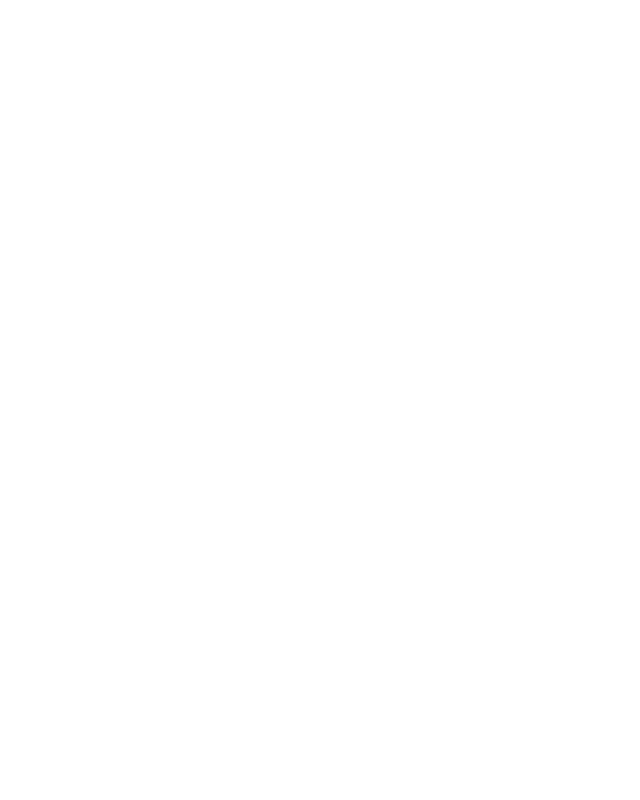
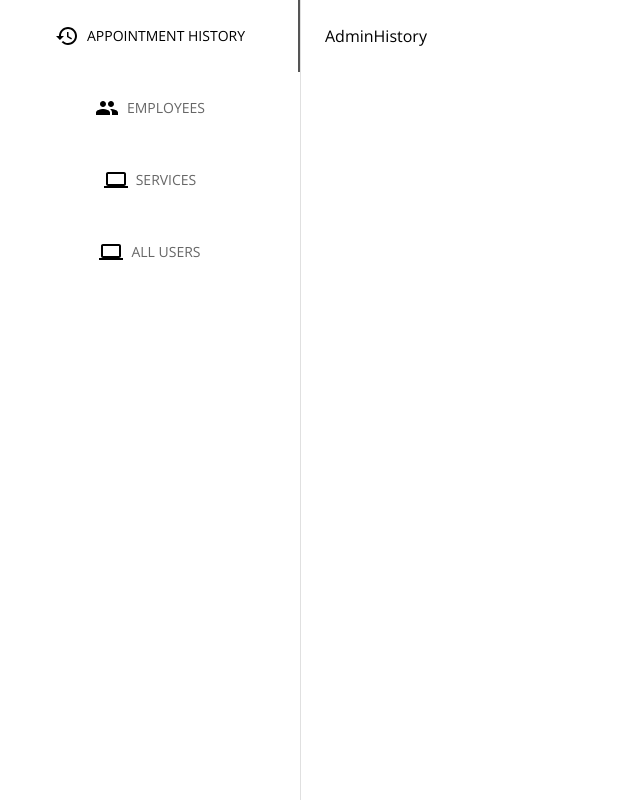
Before and after one commit to himansu9805/SSIP-Hackathon-2022, a React (Create React App) app: page /admin in a window 1280 px wide. Before the commit this address had no page. Shown: the whole page, without its empty margins (0-640 px from the left). Built offline with nearby package versions, Linux system fonts and the light colour scheme.

Commit message:
Added Admin Page

```diff
--- a/src/App.js
+++ b/src/App.js
@@ -1,6 +1,7 @@
 import './App.css';
 import Login from './pages/Login';
 import Portal from './pages/Portal';
+import Admin from './pages/Admin';
 import History from './pages/History';
 import { createTheme, ThemeProvider } from '@mui/material/styles';
 import { Route, Routes, BrowserRouter } from 'react-router-dom';
@@ -28,6 +29,7 @@
         <Routes>
           <Route path="/portal" element={<Portal />} />
           <Route path="/history" element={<History />} />
+          <Route path="/admin" element={<Admin />} />
           <Route path="/" element={<Login />} />
         </Routes>
       </ThemeProvider>
--- /dev/null
+++ b/src/components/AdminHeader.jsx
@@ -0,0 +1,19 @@
+import React from 'react'
+
+function AdminHeader() {
+  return (
+    <div>
+        <div class="header">
+
+
+
+
+        </div>
+
+
+
+    </div>
+  )
+}
+
+export default AdminHeader
--- /dev/null
+++ b/src/components/AdminHistory.jsx
@@ -0,0 +1,13 @@
+import React from 'react'
+import AdminHeader from './AdminHeader'
+
+function AdminHistory() {
+  return (
+    <div>
+        <AdminHeader />
+        AdminHistory
+    </div>
+  )
+}
+
+export default AdminHistory
--- /dev/null
+++ b/src/pages/Admin.jsx
@@ -0,0 +1,85 @@
+import * as React from 'react';
+import PropTypes from 'prop-types';
+import Tabs from '@mui/material/Tabs';
+import Tab from '@mui/material/Tab';
+import Typography from '@mui/material/Typography';
+import Box from '@mui/material/Box';
+import AdminHistory from '../components/AdminHistory';
+
+function TabPanel(props) {
+  const { children, value, index, ...other } = props;
+
+  return (
+    <div
+      role="tabpanel"
+      hidden={value !== index}
+      id={`vertical-tabpanel-${index}`}
+      aria-labelledby={`vertical-tab-${index}`}
+      {...other}
+    >
+      {value === index && (
+        <Box sx={{ p: 3 }}>
+          <Typography>{children}</Typography>
+        </Box>
+      )}
+    </div>
+  );
+}
+
+TabPanel.propTypes = {
+  children: PropTypes.node,
+  index: PropTypes.number.isRequired,
+  value: PropTypes.number.isRequired,
+};
+
+function a11yProps(index) {
+  return {
+    id: `vertical-tab-${index}`,
+    'aria-controls': `vertical-tabpanel-${index}`,
+  };
+}
+function Admin() {
+    const [value, setValue] = React.useState(0);
+
+  const handleChange = (event, newValue) => {
+    setValue(newValue);
+  };
+  return (
+    <Box
+    sx={{ flexGrow: 1, bgcolor: 'background.paper', display: 'flex', height:"100vh" }}
+    >
+    <Tabs
+      orientation="vertical"
+      variant="scrollable"
+      value={value}
+      onChange={handleChange}
+      indicatorColor="secondary"
+      aria-label="Vertical tabs example"
+      sx={{ borderRight: 1, borderColor: 'divider', width:"300px", textAlign:"left" }}
+    >
+
+      <Tab icon={<svg xmlns="http://www.w3.org/2000/svg" height="24" viewBox="0 0 24 24" width="24"><path d="M0 0h24v24H0z" fill="none"/><path d="M13 3c-4.97 0-9 4.03-9 9H1l3.89 3.89.07.14L9 12H6c0-3.87 3.13-7 7-7s7 3.13 7 7-3.13 7-7 7c-1.93 0-3.68-.79-4.94-2.06l-1.42 1.42C8.27 19.99 10.51 21 13 21c4.97 0 9-4.03 9-9s-4.03-9-9-9zm-1 5v5l4.28 2.54.72-1.21-3.5-2.08V8H12z"/></svg>} label="Appointment History" iconPosition="start" {...a11yProps(1)} />
+      <Tab icon={<svg xmlns="http://www.w3.org/2000/svg" height="24" viewBox="0 0 24 24" width="24"><path d="M0 0h24v24H0z" fill="none"/><path d="M16 11c1.66 0 2.99-1.34 2.99-3S17.66 5 16 5c-1.66 0-3 1.34-3 3s1.34 3 3 3zm-8 0c1.66 0 2.99-1.34 2.99-3S9.66 5 8 5C6.34 5 5 6.34 5 8s1.34 3 3 3zm0 2c-2.33 0-7 1.17-7 3.5V19h14v-2.5c0-2.33-4.67-3.5-7-3.5zm8 0c-.29 0-.62.02-.97.05 1.16.84 1.97 1.97 1.97 3.45V19h6v-2.5c0-2.33-4.67-3.5-7-3.5z"/></svg>} iconPosition="start" label="Employees" {...a11yProps(2)} />
+      <Tab icon={<svg xmlns="http://www.w3.org/2000/svg" enable-background="new 0 0 24 24" height="24" viewBox="0 0 24 24" width="24"><g><rect fill="none" height="24" width="24" x="0"/></g><g><g><g><path d="M20,18c1.1,0,2-0.9,2-2V6c0-1.1-0.9-2-2-2H4C2.9,4,2,4.9,2,6v10c0,1.1,0.9,2,2,2H0v2h24v-2H20z M4,6h16v10H4V6z"/></g></g></g></svg>} iconPosition="start" label="Services" {...a11yProps(3)} />
+      <Tab icon={<svg xmlns="http://www.w3.org/2000/svg" enable-background="new 0 0 24 24" height="24" viewBox="0 0 24 24" width="24"><g><rect fill="none" height="24" width="24" x="0"/></g><g><g><g><path d="M20,18c1.1,0,2-0.9,2-2V6c0-1.1-0.9-2-2-2H4C2.9,4,2,4.9,2,6v10c0,1.1,0.9,2,2,2H0v2h24v-2H20z M4,6h16v10H4V6z"/></g></g></g></svg>} iconPosition="start" label="All Users" {...a11yProps(3)} />
+
+    </Tabs>
+
+    <TabPanel value={value} index={0}>
+     <AdminHistory />
+    </TabPanel>
+    <TabPanel value={value} index={1}>
+      Employees
+    </TabPanel>
+    <TabPanel value={value} index={2}>
+      Services
+    </TabPanel>
+    <TabPanel value={value} index={3}>
+      All Users
+    </TabPanel>
+
+  </Box>
+  )
+}
+
+export default Admin
```
